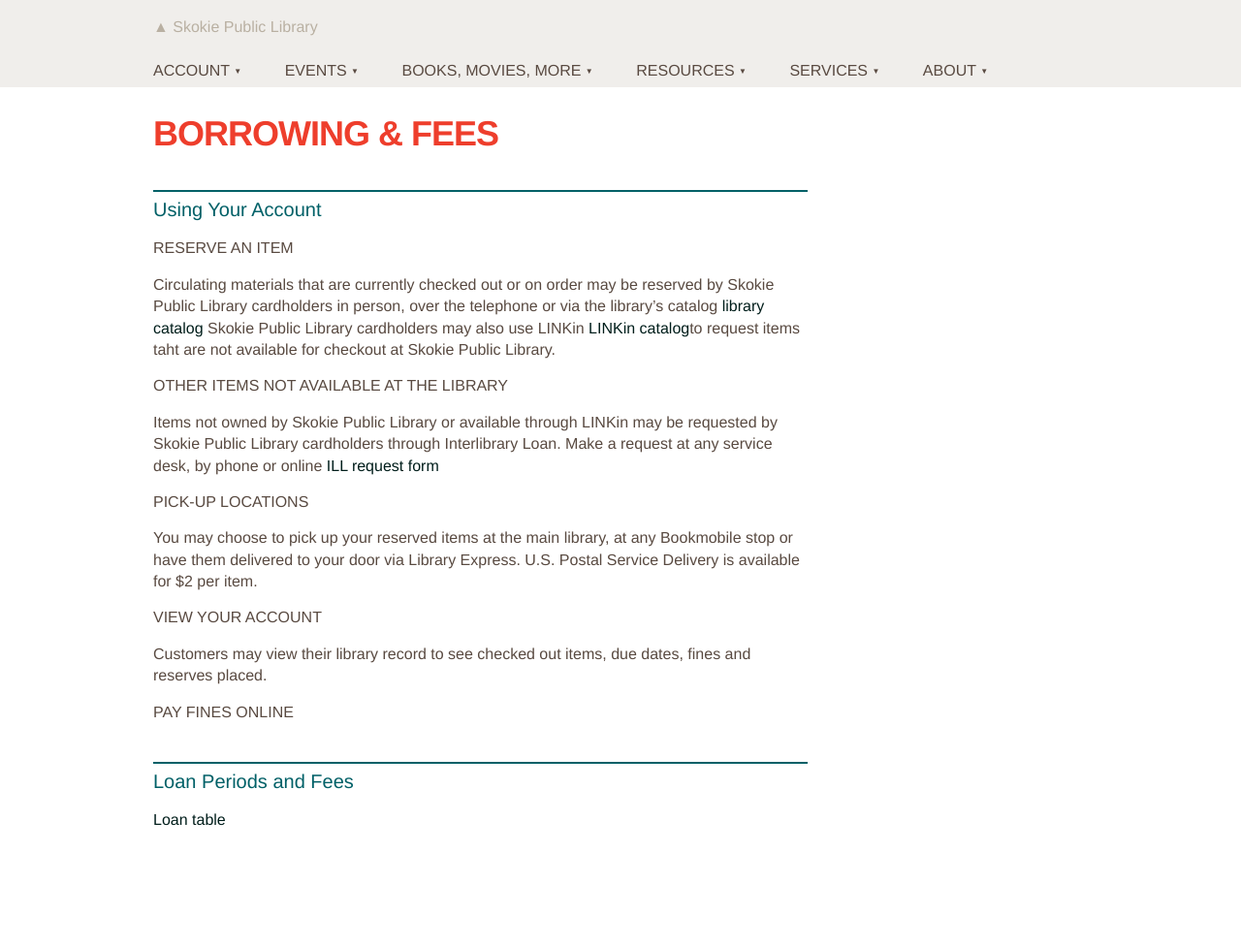
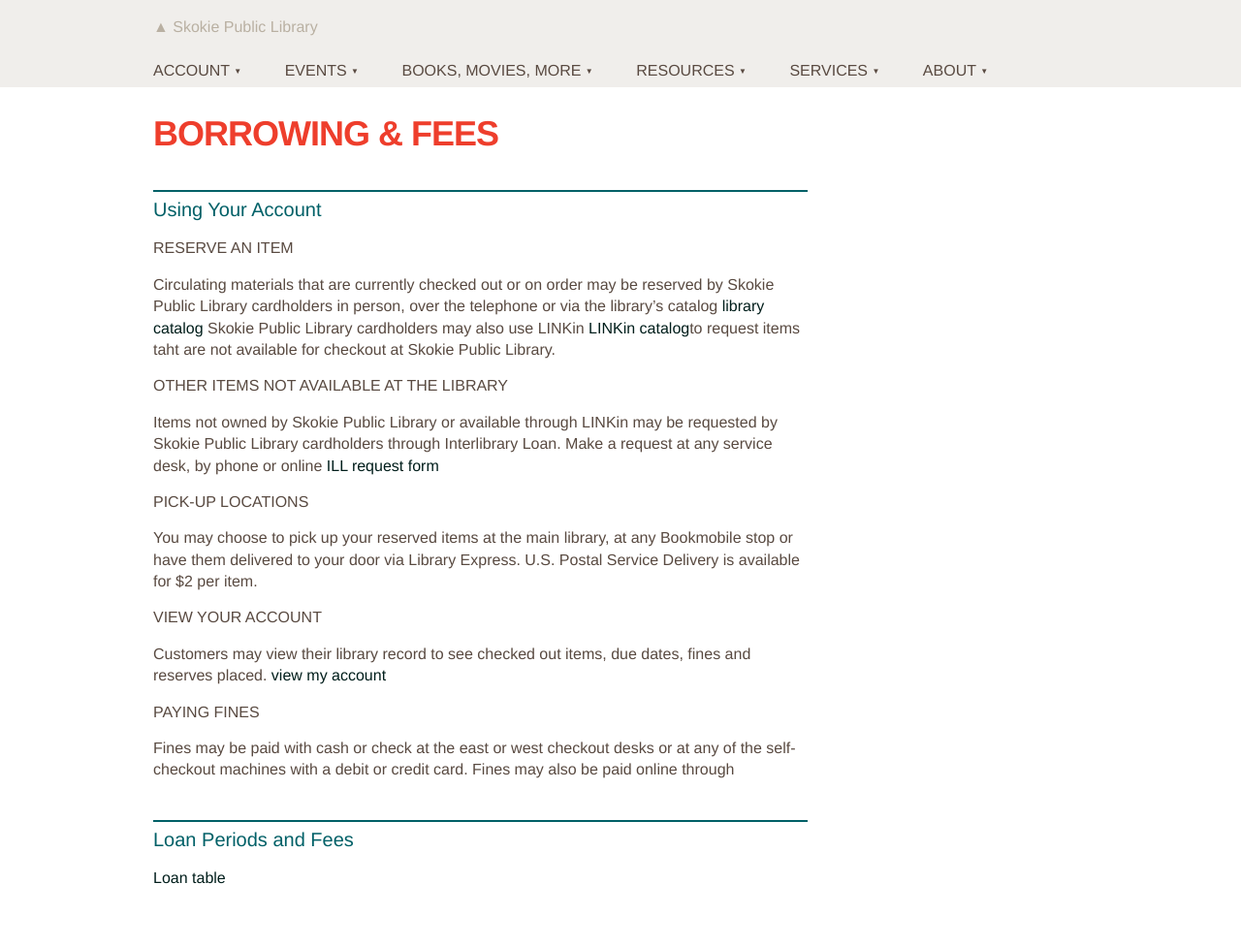
Before and after one commit to skokielibrary/spl-content, a Jekyll site: the page built from _content/eileen/about--borrowing-fees.markdown, in a window 1280 px wide. Shown: the whole page at 97% size. Built offline with Jekyll 4.4.1, drawn with Linux system fonts in a browser that asks for light colours; before the commit the page ends 917 px from its top, so only the background shows below that.

Commit message:
Updated about--borrowing-fees.markdown

```diff
--- a/_content/eileen/about--borrowing-fees.markdown
+++ b/_content/eileen/about--borrowing-fees.markdown
@@ -12,8 +12,10 @@ Items not owned by Skokie Public Library or available through LINKin may be requ
 ###Pick-up Locations
 You may choose to pick up your reserved items at the main library, at any Bookmobile stop or have them delivered to your door via Library Express. U.S. Postal Service Delivery is available for $2 per item.
 ###View Your Account
-Customers may view their library record to see checked out items, due dates, fines and reserves placed.
-###Pay Fines Online
+Customers may view their library record to see checked out items, due dates, fines and reserves placed. [view my account]()
+###Paying Fines
+Fines may be paid with cash or check at the east or west checkout desks or at any of the self-checkout machines with a debit or credit card. Fines may also be paid online through
+
 
 
 
```
